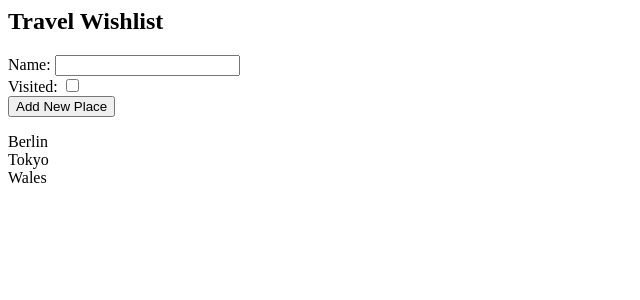
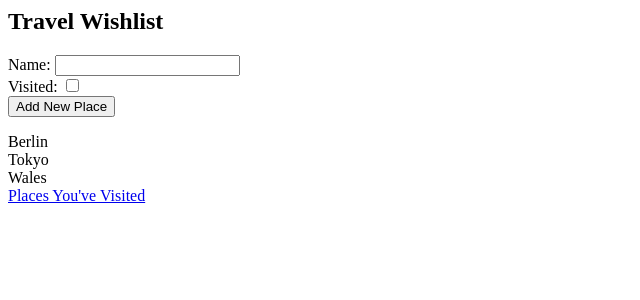
Before and after one commit to estellejfiles/django_wishlist, a Django app: page / in a window 1280 px wide. Shown: the top 300 px of the page, without its empty margins (0-640 px from the left). Run offline with Django 5.2, Linux system fonts and the light colour scheme; data comes from the database, SQL or seed files in the repository; both versions use the stored data as it was after the commit.

Commit message:
Django Wishlist: video 5

```diff
--- a/wishlist/travel_wishlist/templates/travel_wishlist/wishlist.html
+++ b/wishlist/travel_wishlist/templates/travel_wishlist/wishlist.html
@@ -17,3 +17,5 @@
 <p>You have no places in your wishlist.</p>
 
 {% endfor %}
+
+<a href="{% url 'places_visited' %}">Places You've Visited</a>
--- a/wishlist/travel_wishlist/urls.py
+++ b/wishlist/travel_wishlist/urls.py
@@ -4,6 +4,8 @@ from . import views
 urlpatterns = [
     # state url path for homepage ('')
     path('', views.place_list, name='place_list'),
+    # state url path for visited request
+    path('visited', views.places_visited, name='places_visited'),
     # state url path for about page
     path('about', views.about, name='about')
 ]
--- a/wishlist/travel_wishlist/views.py
+++ b/wishlist/travel_wishlist/views.py
@@ -23,13 +23,20 @@ def place_list(request):
     places = Place.objects.filter(visited=False).order_by('name')
     # create new_place_form to create HTML
     new_place_form = NewPlaceForm()
-    # return render request
+    # return render request with data
     return render(request, 'travel_wishlist/wishlist.html', {'places': places, 'new_place_form': new_place_form})
 
+# create function to handle visited page url request
+def places_visited(request):
+    # get list of visited places
+    visited = Place.objects.filter(visited=True)
+    # return render request with data
+    return render(request, 'travel_wishlist/visited.html', { 'visited': visited })
 # create function to handle about page url request
+
 def about(request):
     # create data to use as part of response
     author = 'Estelle'
     about = 'A website to create a list a list of places to visit'
-    # return render request
+    # return render request with data
     return render(request, 'travel_wishlist/about.html', {'author': author, 'about': about})
```
Also changed, not shown: wishlist/travel_wishlist/templates/travel_wishlist/visited.html (added, +17 -0 lines), wishlist/db.sqlite3.
